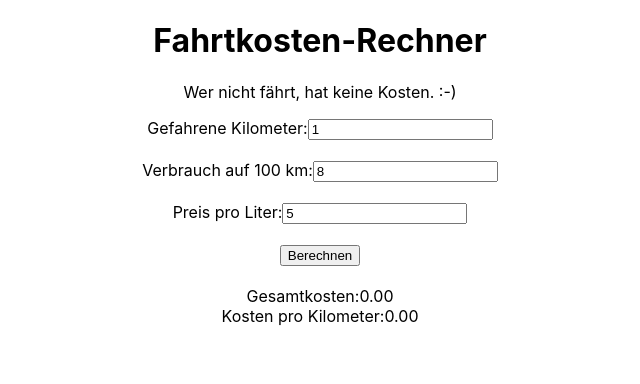
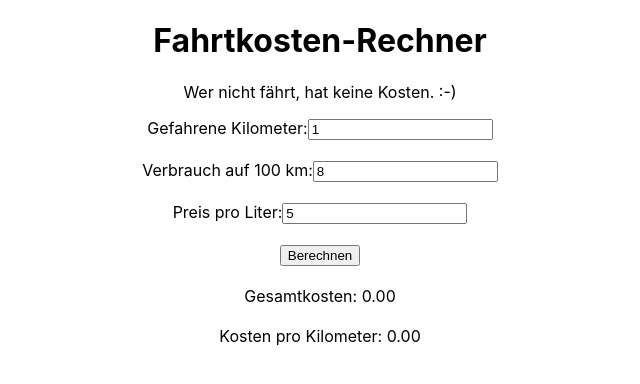
Before and after one commit to pstackebrandt/gas-costs-app, a React (Create React App) app: page / in a window 1280 px wide. Shown: the top 384 px of the page, without its empty margins (320-960 px from the left). Built offline with nearby package versions, Linux system fonts and the light colour scheme.

Commit message:
Add OutputFieldWithNumber component for consistent output display

```diff
--- a/src/App.js
+++ b/src/App.js
@@ -2,6 +2,7 @@
 import { DEFAULT_DISTANCE, DEFAULT_CONSUMPTION, DEFAULT_PRICE } from './constants';
 import './App.css';
 import NumberInputField from './NumberInputField';
+import OutputFieldWithNumber from './OutputFieldWithNumber';
 
 function App() {
   const [distance, setDistance] = useState(DEFAULT_DISTANCE);
@@ -63,12 +64,17 @@
       { /*Output area */}
       <div className="ResultArea">
         { /*Output of total costs */}
-        <label htmlFor="total">Gesamtkosten:</label>
-        <output id="total">{totalCost.toFixed(2)}</output>
+        <OutputFieldWithNumber
+          label="Gesamtkosten:"
+          id="total"
+          value={totalCost} />
+
+        { /*Output of costs per kilometer */}
         <br />
-        { /*Output of costs per kilometer */}
-        <label htmlFor="perKilometer">Kosten pro Kilometer:</label>
-        <output id="perKilometer">{costPerKilometer.toFixed(2)}</output>
+        <OutputFieldWithNumber
+          label="Kosten pro Kilometer:"
+          id="perKilometer"
+          value={costPerKilometer} />
       </div>
     </div>
   );
--- /dev/null
+++ b/src/OutputFieldWithNumber.js
@@ -0,0 +1,11 @@
+// Filename: OutputFieldWithNumber.js
+import React from 'react';
+
+const OutputFieldWithNumber = ({ label, id, value }) => (
+    <div className="output-field" >
+        <label htmlFor={id} > {label} </label>
+        <output id={id} > {value.toFixed(2)} </output>
+    </div>
+);
+
+export default OutputFieldWithNumber;
```
